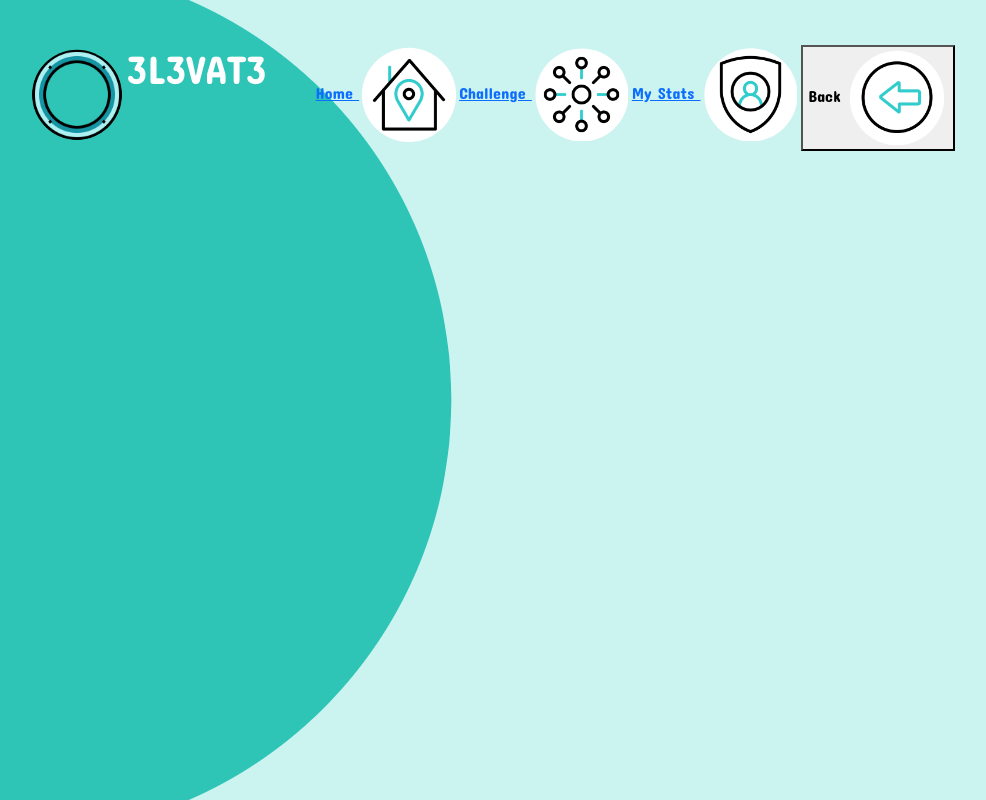
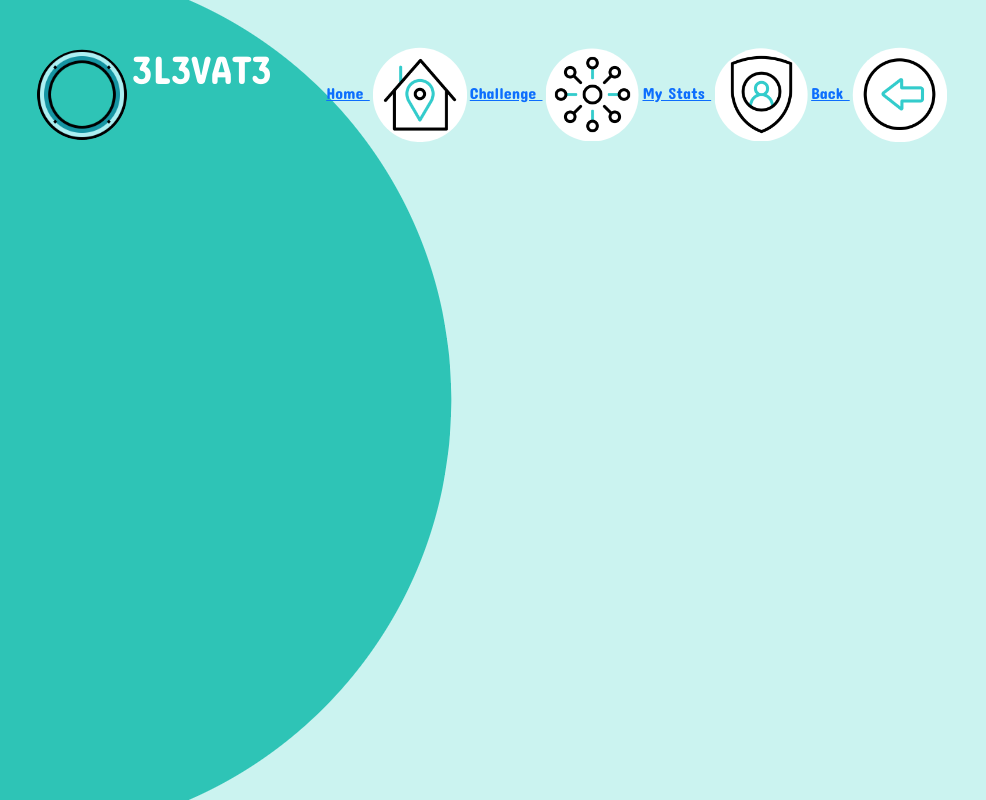
Before and after one commit to Harkins12345/Lap-3-Project, a React (Create React App) app in the folder client/: page / in a window 1280 px wide. Shown: the whole page, without its empty margins (149-1135 px from the left). Built offline with nearby package versions, Linux system fonts and the light colour scheme.

Commit message:
UPDATE BACK BUTTON

```diff
--- a/client/src/components/NavBar/index.js
+++ b/client/src/components/NavBar/index.js
@@ -29,7 +29,7 @@ const NavBar = () => {
                    Home <img src={home} width="100" height="100" alt="Home" />
                 </NavLink>
 
-                <NavLink to="/game">
+                <NavLink to="/challenge">
                    Challenge <img src={connection} width="100" height="100" alt="Challenge" />
                 </NavLink>
 
@@ -37,10 +37,10 @@ const NavBar = () => {
                     My Stats <img src={account} width="100" height="100" alt="My Stats" />
                 </NavLink>
 
+                <NavLink to="/back" onClick={handleClick}>
+                    Back <img src={leftArrow} width="100" height="100" alt="Back" />
+                </NavLink>
 
-                <button onClick={handleClick}>
-                    Back <img src={leftArrow} width="100" height="100" alt="Back" />
-                </button>
             </div>
         </nav>
     );
```
